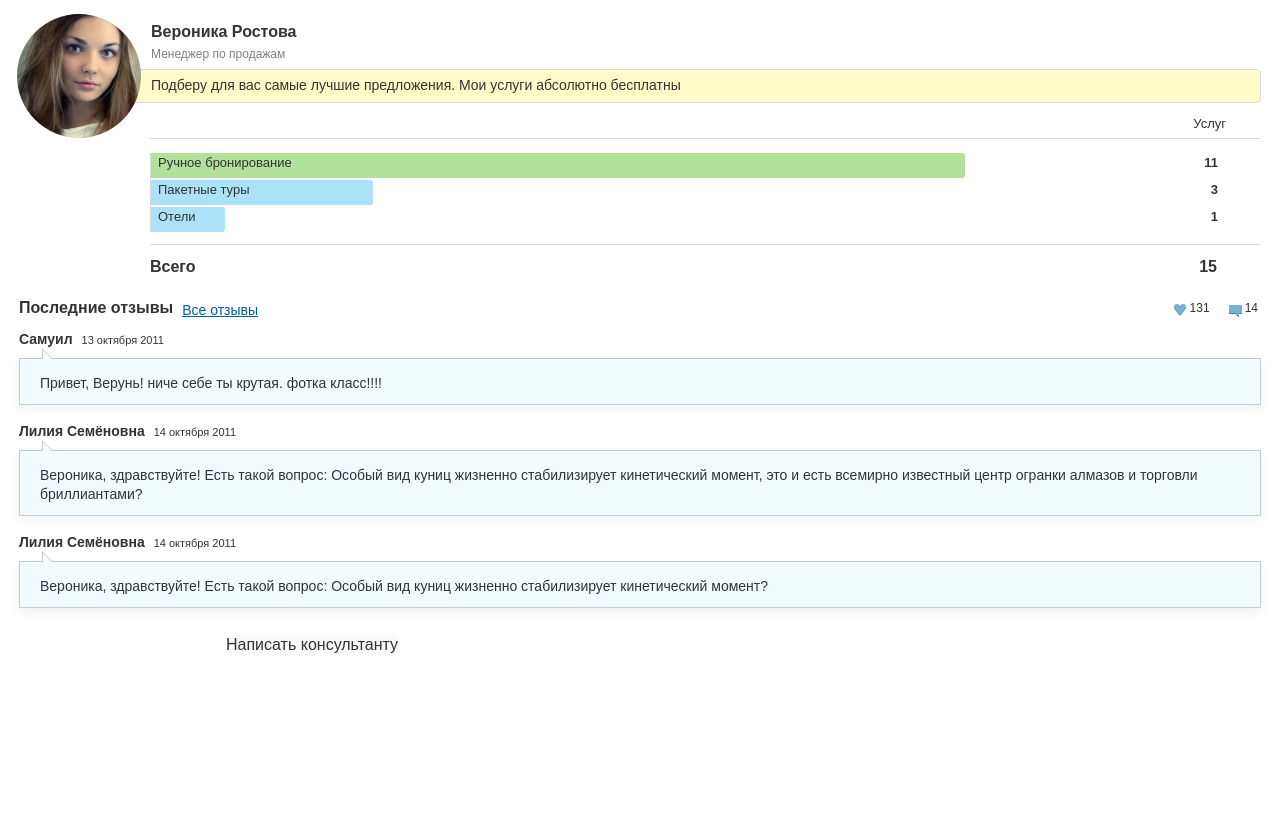
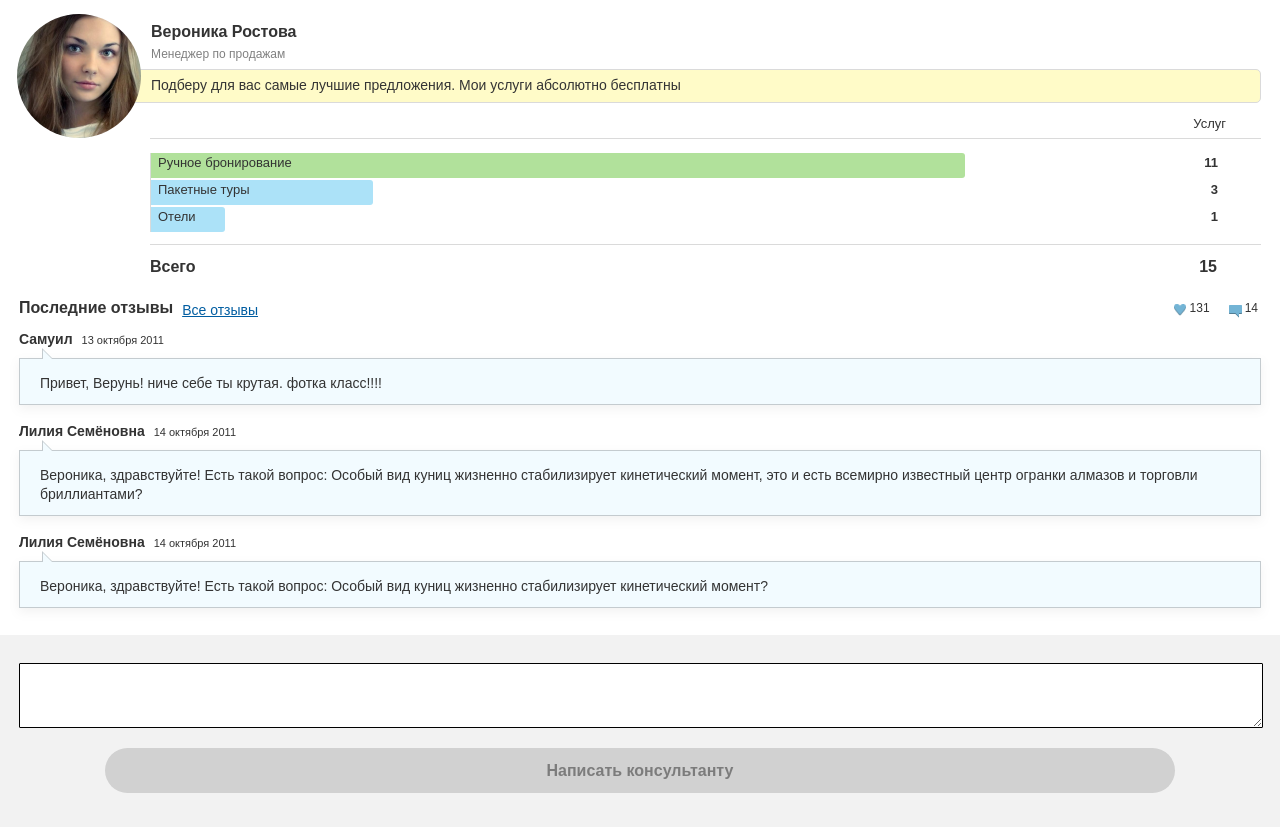
Before and after one commit to ElizabethVlasenko/010920211842, a React (Create React App) app: page / in a window 1280 px wide. Before the commit the page ends 800 px from the top, so only its background shows below. Built offline with nearby package versions, Linux system fonts and the light colour scheme.

Commit message:
Added comments style

```diff
--- a/src/App.css
+++ b/src/App.css
@@ -11,6 +11,10 @@
     line-height: 20px;
 }
 
+html {
+    height: 100%;
+}
+
 li {
     list-style-type: none;
 }
--- a/src/Components/Comment/Comment.css
+++ b/src/Components/Comment/Comment.css
@@ -1,8 +1,6 @@
-.comments-container {
-margin-top: 9px;
-}
 .comments__list {
     margin-bottom: 27px;
+    margin-top: 9px;
 }
 
 .comment__item {
--- a/src/Components/CommentArea/CommentArea.css
+++ b/src/Components/CommentArea/CommentArea.css
@@ -0,0 +1,3 @@
+.comments-container {
+    margin-top: 9px;
+    }
--- a/src/Components/CommentArea/CommentArea.js
+++ b/src/Components/CommentArea/CommentArea.js
@@ -66,16 +66,16 @@ export default class CommentArea extends Component {
 
     render() {
         return (
-            <div className='comments-container'>
+            <div className='comments__container'>
                 <div className='container'>
                     <Comment comments={ this.state.commentLine}/>
-                    <CommentBox
-                        commentValue={this.state.commentValue}
-                        handleCommentValue={this.handleCommentValue}
-                        enterCommentLine={this.enterCommentLine}
-                        submitCommentLine={this.submitCommentLine}
-                    />
                 </div>
+                <CommentBox
+                    commentValue={this.state.commentValue}
+                    handleCommentValue={this.handleCommentValue}
+                    enterCommentLine={this.enterCommentLine}
+                    submitCommentLine={this.submitCommentLine}
+                />
             </div>
         )
     }
--- a/src/Components/CommentBox/CommentBox.css
+++ b/src/Components/CommentBox/CommentBox.css
@@ -0,0 +1,35 @@
+.comments__box {
+    display: flex;
+    flex-direction: column;
+    background-color: #F2F2F2;
+}
+
+#comments__input {
+    min-height: 63px;
+    max-width: 100%;
+    width: 100%;
+    min-width: 100%;
+    background: #FFFFFF;
+    border: 1px solid #000000;
+    border-radius: 1px;
+    outline: none;
+    margin: 28px 0 15px;
+}
+
+.comments__button {
+    padding: 15px;
+    margin: 0px 105px 34px;
+    border-radius: 23px;
+    font-weight: bold;
+    font-size: 16px;
+    line-height: 15px;
+}
+
+#comments__button_enabled {
+    background-color: #FDD639;
+}
+
+#comments__button_disabled {
+    color: rgb(124, 124, 124);
+    background-color: #d1d1d1;
+}
--- a/src/Components/CommentBox/CommentBox.js
+++ b/src/Components/CommentBox/CommentBox.js
@@ -1,4 +1,5 @@
-import React, { Component } from 'react'
+import React, { Component } from 'react';
+import './CommentBox.css';
 
 export default class CommentBox extends Component {
     render() {
@@ -10,15 +11,16 @@ export default class CommentBox extends Component {
         }
 
         return (
-            <div>
-                <div className='comments__box'>
-                    <input
+            <div className='comments__box'>
+                <div className='container'>
+                    <textarea
                         onKeyPress={enterCommentLine}
                         value={commentValue}
                         id='comments__input'
                         onChange={handleCommentValue}
                         type='text'
                     />
+                </div>
                     <button
                         onClick={submitCommentLine}
                         type='submit'
@@ -29,7 +31,6 @@ export default class CommentBox extends Component {
                             : 'comments__button_disabled'}
                         disabled={enableCommentButton()}
                     >Написать консультанту</button>
-</div>
             </div>
         )
     }
```
